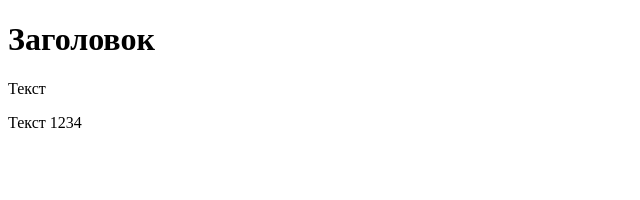
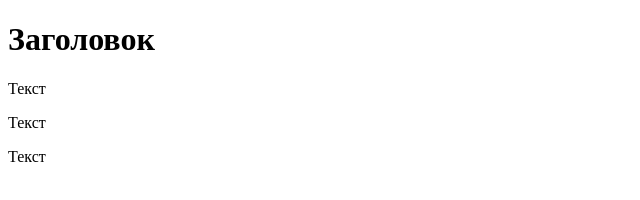
Before and after one commit to iwebtest/test2, a plain HTML site: page index.html in a window 1280 px wide. Shown: the full height of the page, 0-640 px from the left. Drawn offline with Linux system fonts and the light colour scheme.

Commit message:
File updated

```diff
--- a/index.html
+++ b/index.html
@@ -8,6 +8,7 @@
 <body>
   <h1>Заголовок</h1>
   <p>Текст</p>
-  <p>Текст 1234</p>
+  <p>Текст</p>
+  <p>Текст</p>
 </body>
 </html>
```
